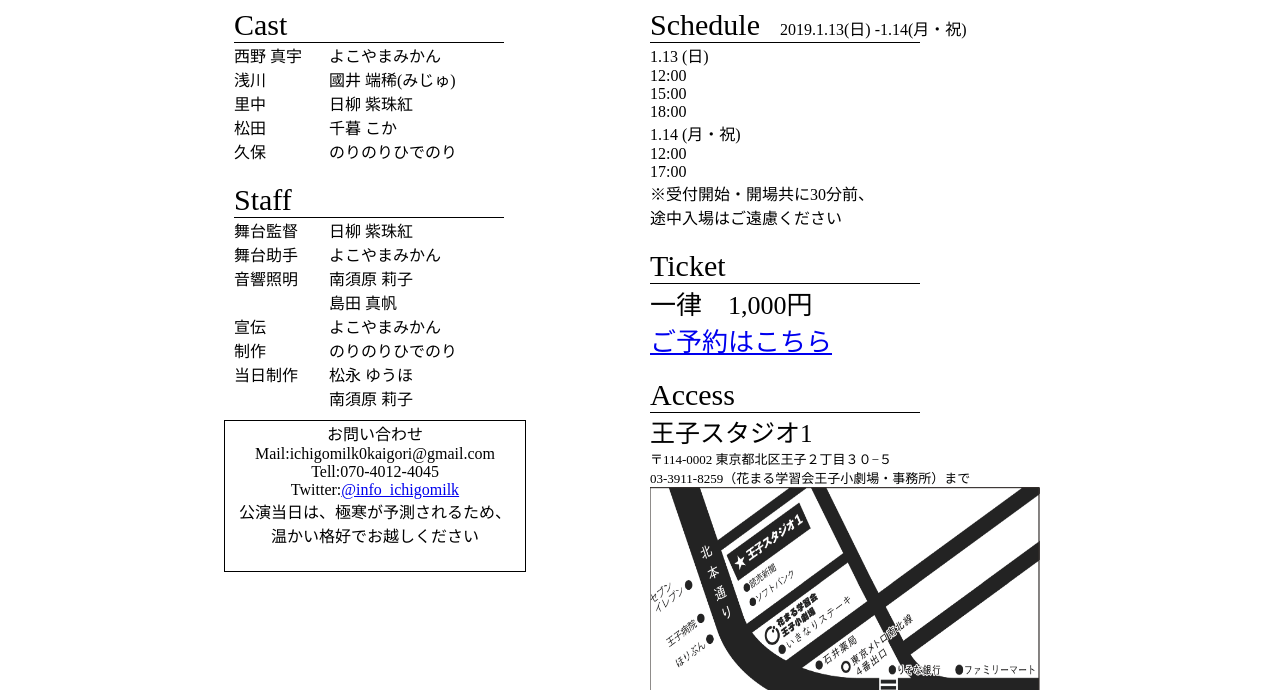
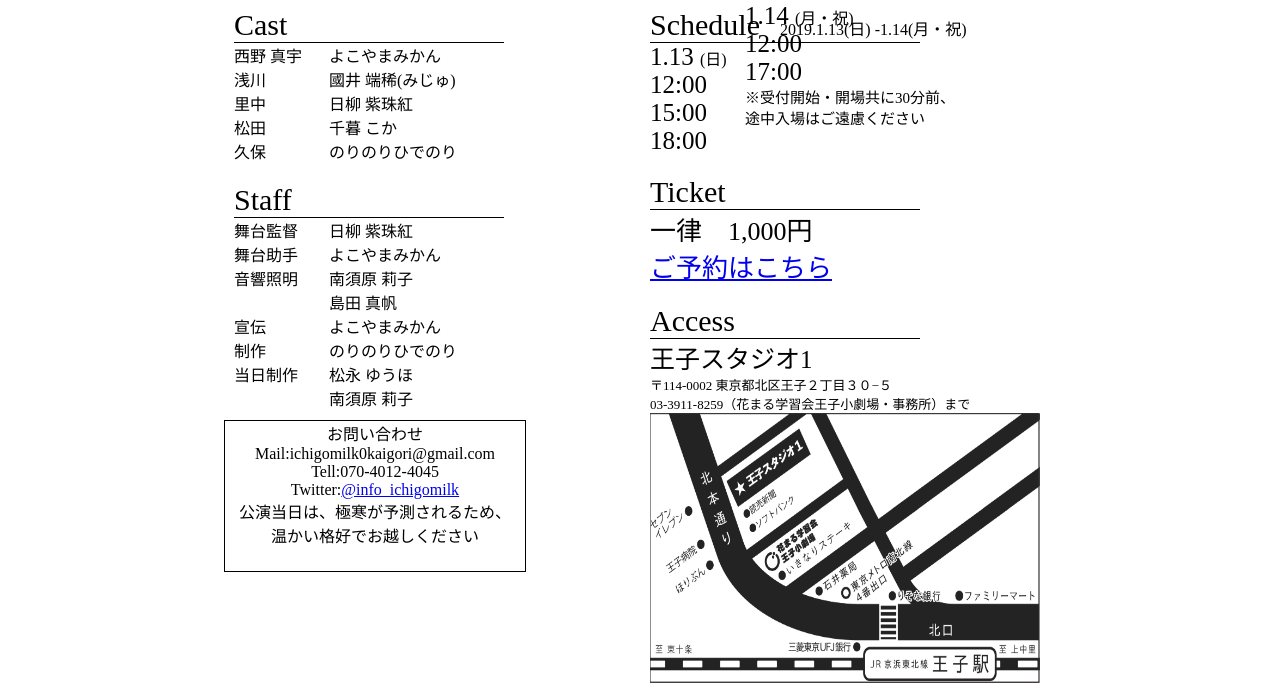
Before and after one commit to HoshiKouichirou/ichigomilk, a plain HTML site: page index.html in a window 1280 px wide. Shown: the part 402-1092 px from the top of the page. Drawn offline with Linux system fonts and the light colour scheme.

Commit message:
Schedule fix

```diff
--- a/index.css
+++ b/index.css
@@ -95,7 +95,20 @@ div.info-schedule,.info-ticket,.info-access{
 	height: 150px;
 	border: solid 1px;
 }
-
+.sunday{
+	font-size: 25px;
+}
+.monday{
+	position: absolute;
+	transform: translate(95px, -153px);
+	font-size: 25px;
+}
+.week{
+	font-size: 16px;
+}
+.attention{
+	font-size: 15px;
+}
 .info-ticket{
 	font-size: 26px;
 }
```
